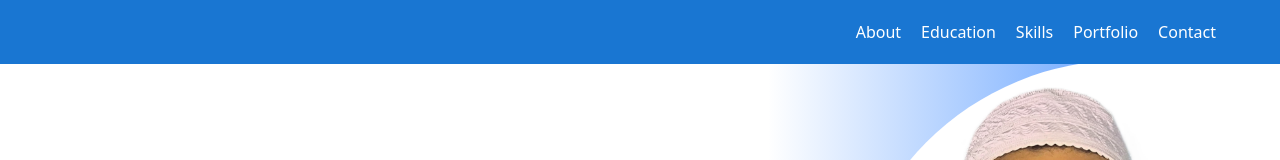
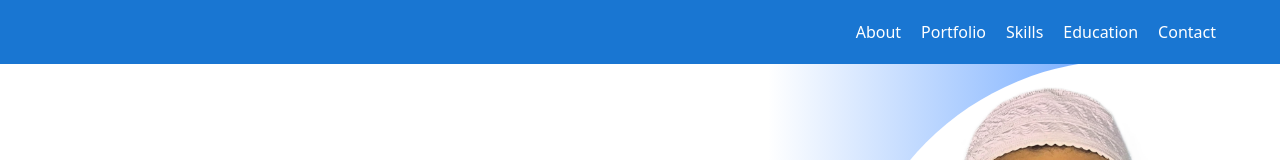
Before and after one commit to nayem-uddin/portfolio, a Next.js app: page / in a window 1280 px wide. Shown: the top 160 px of the page. Built offline with nearby package versions, Linux system fonts and the light colour scheme; what @mui/material-nextjs, @toolpad/core would draw is missing.

Commit message:
reorder nav menu

```diff
--- a/app/loading.tsx
+++ b/app/loading.tsx
@@ -1,9 +1,5 @@
-import { LinearProgress } from "@mui/material";
+import { CircularProgress } from "@mui/material";
 
 export default function Loading() {
-  return (
-    <div className="size-full grid place-items-center">
-      <LinearProgress />
-    </div>
-  );
+  return <CircularProgress className="absolute top-1/2 right-1/2" />;
 }
--- a/lib/constants.ts
+++ b/lib/constants.ts
@@ -7,16 +7,16 @@ export const links: NavigationLink[] = [
     link: "#about",
   },
   {
-    name: "Education",
-    link: "#education",
+    name: "Portfolio",
+    link: "#portfolio",
   },
   {
     name: "Skills",
     link: "#skills",
   },
   {
-    name: "Portfolio",
-    link: "#portfolio",
+    name: "Education",
+    link: "#education",
   },
   {
     name: "Contact",
```
